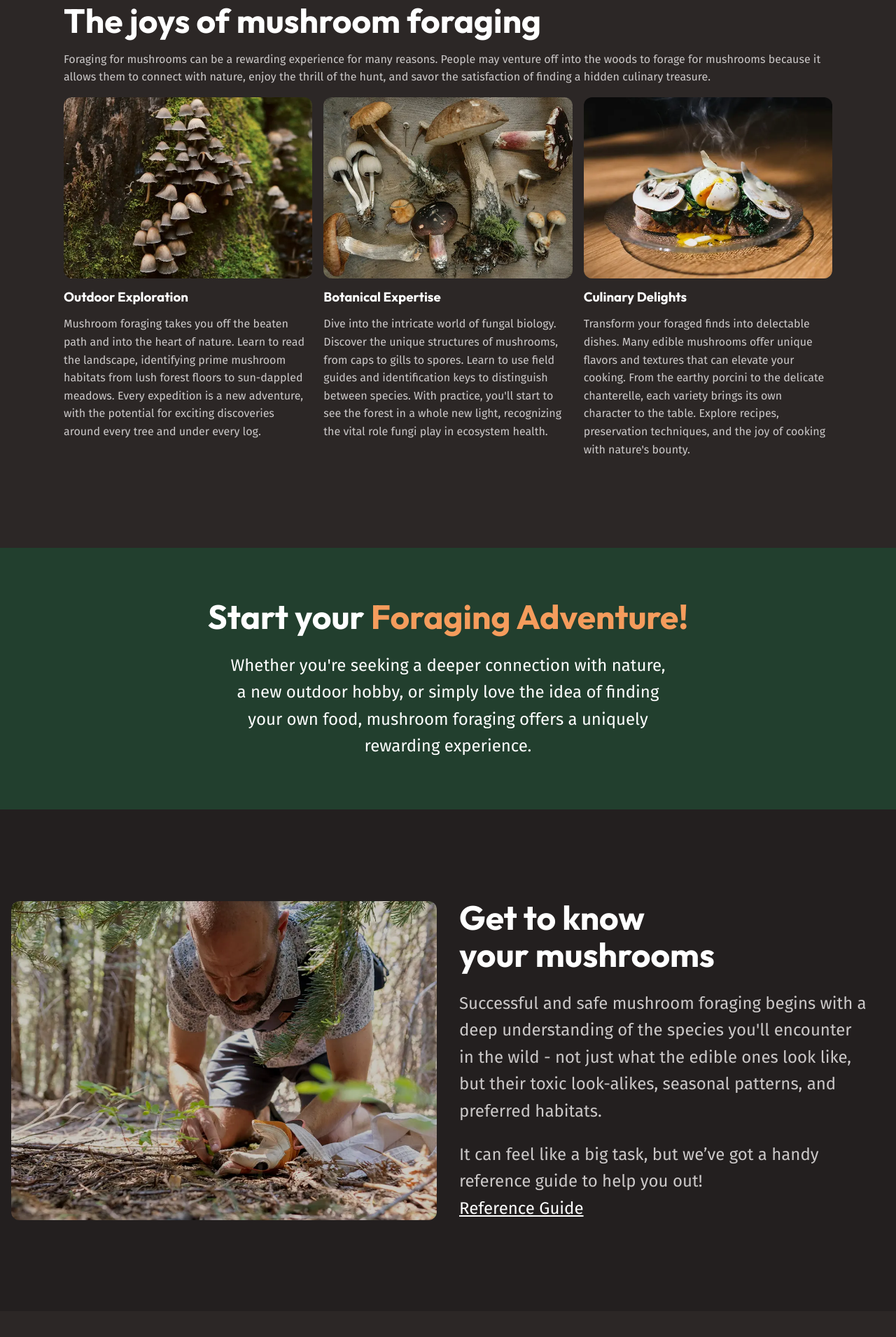
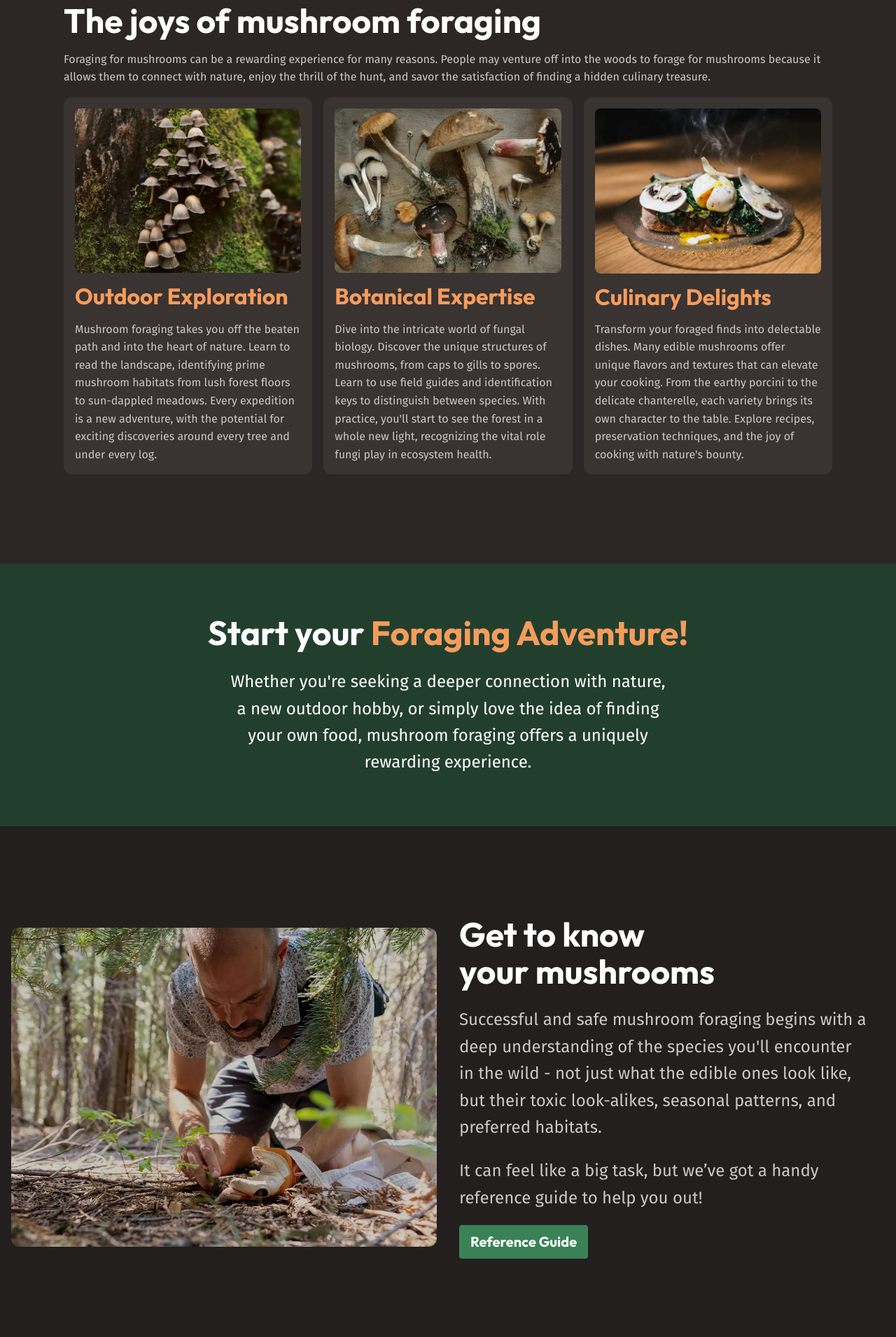
Before and after one commit to OussamaHaddouche/fungi-finder, a plain HTML site: page index.html in a window 1280 px wide. Shown: the part 969-2880 px from the top of the page at 70% size. Drawn offline with Linux system fonts and the light colour scheme.

Commit message:
style cards + buttons + footer

```diff
--- a/index.html
+++ b/index.html
@@ -62,12 +62,12 @@
             culinary treasure.
           </p>
           <div class="equal-columns">
-            <div class="card grid-flow">
+            <div class="card">
               <img
                 src="/assets/outdoor-exploration.webp"
                 alt="Small mushrooms growing on a mossy tree trunk."
               />
-              <h3>Outdoor Exploration</h3>
+              <h3 class="card__title">Outdoor Exploration</h3>
               <p>
                 Mushroom foraging takes you off the beaten path and into the
                 heart of nature. Learn to read the landscape, identifying prime
@@ -76,12 +76,12 @@
                 for exciting discoveries around every tree and under every log.
               </p>
             </div>
-            <div class="card grid-flow">
+            <div class="card">
               <img
                 src="/assets/botanical-expertise.webp"
                 alt="Various mushrooms of different shapes, sizes, and colors laid out on a wooden surface"
               />
-              <h3>Botanical Expertise</h3>
+              <h3 class="card__title">Botanical Expertise</h3>
               <p>
                 Dive into the intricate world of fungal biology. Discover the
                 unique structures of mushrooms, from caps to gills to spores.
@@ -91,12 +91,12 @@
                 ecosystem health.
               </p>
             </div>
-            <div class="card grid-flow">
+            <div class="card">
               <img
                 src="/assets/culinary-delight.webp"
                 alt="A steaming dish featuring a poached egg with runny yolk on toast, topped with fresh mushrooms, kale, and garnishes."
               />
-              <h3>Culinary Delights</h3>
+              <h3 class="card__title">Culinary Delights</h3>
               <p>
                 Transform your foraged finds into delectable dishes. Many edible
                 mushrooms offer unique flavors and textures that can elevate
--- a/style.css
+++ b/style.css
@@ -210,6 +210,67 @@
       color: var(--text-brand);
     }
   }
+
+  .card {
+    display: grid;
+    gap: 1rem;
+    height: 100%;
+    padding: 1rem;
+    background-color: var(--background-light);
+    border-radius: var(--border-radius-3);
+
+    img {
+      border-radius: var(--border-radius-2);
+    }
+  }
+
+  .card__title {
+    color: var(--card-title-color, var(--text-brand));
+    font-size: var(--card-title-font-size, var(--font-size-heading-sm));
+  }
+
+  .button {
+    display: inline flex;
+    cursor: pointer;
+    font-family: var(--ff-heading);
+    font-weight: 700;
+    font-size: var(--font-size-md);
+    text-decoration: none;
+    background-color: var(--background-accent-main);
+    padding: 0.5rem 1rem;
+    border-radius: var(--border-radius-1);
+  }
+
+  .button:hover,
+  .button:focus-visible {
+    background: var(--background-accent-light);
+    color: var(--text-high-contrast);
+  }
+
+  .site-footer {
+    background-color: var(--background-dark);
+    padding-block: 2rem;
+    text-align: center;
+
+    display: grid;
+    gap: 2rem;
+
+    a {
+      text-decoration: none;
+      color: var(--text-main);
+
+      &:hover,
+      &:focus-visible {
+        color: var(--text-brand-light);
+      }
+    }
+  }
+
+  .site-footer__title {
+    font-size: var(--font-size-md);
+    font-family: var(--ff-heading);
+    font-weight: 700;
+  }
 }
 
 @layer layout {
```
